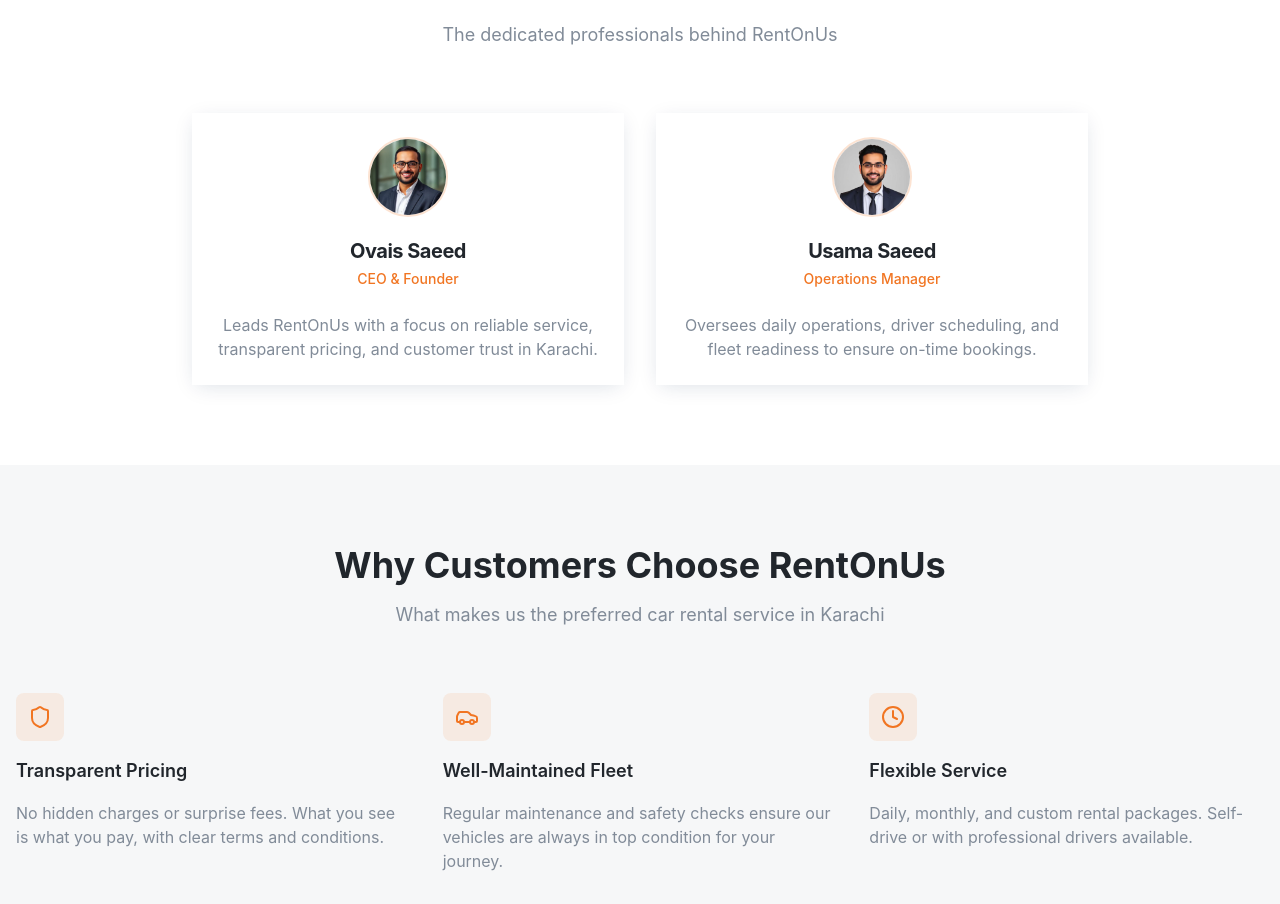
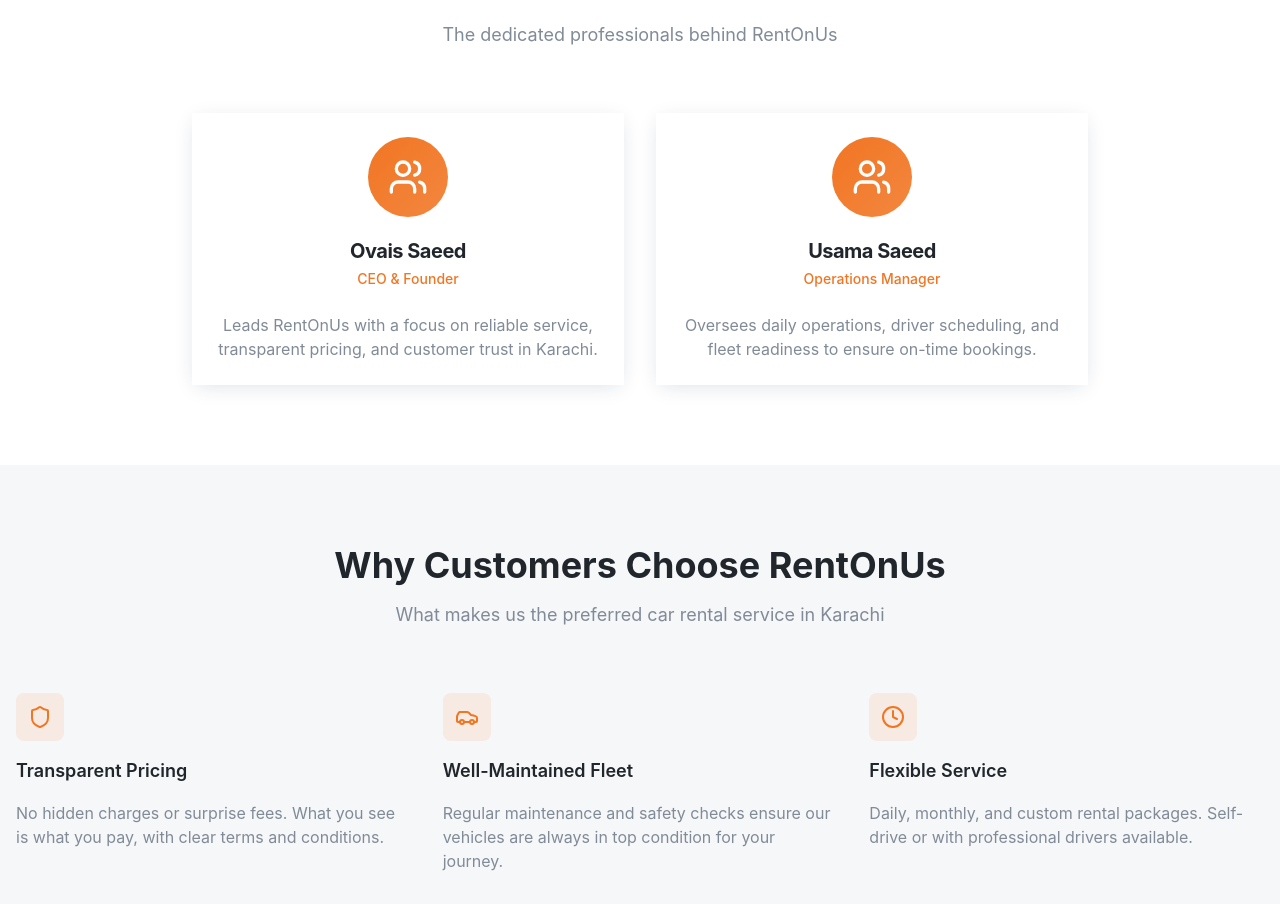
Before and after one commit to ahmedcyberflix/fortuner-focus-karachi, a React (Vite) app: page /about in a window 1280 px wide. Shown: the part 1621-2525 px from the top of the page. Built offline with nearby package versions, Linux system fonts and the light colour scheme; the HTML template or start-up script is replaced by a standard one.

Commit message:
Remove team member photos

```diff
--- a/src/pages/AboutPage.tsx
+++ b/src/pages/AboutPage.tsx
@@ -4,8 +4,6 @@ import { Card, CardContent, CardDescription, CardHeader, CardTitle } from "@/com
 import { Breadcrumb, BreadcrumbItem, BreadcrumbLink, BreadcrumbList, BreadcrumbPage, BreadcrumbSeparator } from "@/components/ui/breadcrumb";
 import Header from "@/components/Header";
 import Footer from "@/components/Footer";
-import ovaisSaeedImage from "@/assets/team/ovais-saeed.jpg";
-import usamaSaeedImage from "@/assets/team/usama-saeed.jpg";
 import {
   Car,
   Shield,
@@ -55,16 +53,12 @@ const AboutPage = () => {
       name: "Ovais Saeed",
       role: "CEO & Founder",
       description: "Leads RentOnUs with a focus on reliable service, transparent pricing, and customer trust in Karachi.",
-      image: ovaisSaeedImage,
-      alt: "Ovais Saeed — CEO & Founder, RentOnUs",
       ariaLabel: "Team member: Ovais Saeed, CEO and Founder"
     },
     {
       name: "Usama Saeed",
       role: "Operations Manager",
       description: "Oversees daily operations, driver scheduling, and fleet readiness to ensure on-time bookings.",
-      image: usamaSaeedImage,
-      alt: "Usama Saeed — Operations Manager, RentOnUs",
       ariaLabel: "Team member: Usama Saeed, Operations Manager"
     }
   ];
@@ -198,16 +192,8 @@ const AboutPage = () => {
             {team.map((member, index) => (
               <article key={index} role="listitem" className="trust-card text-center" aria-label={member.ariaLabel}>
                 <CardHeader>
-                  <div className="w-20 h-20 rounded-full overflow-hidden mx-auto mb-4 border-2 border-accent/20">
-                    <img
-                      src={member.image}
-                      alt={member.alt}
-                      width={80}
-                      height={80}
-                      className="w-full h-full object-cover"
-                      loading="lazy"
-                      decoding="async"
-                    />
+                  <div className="w-20 h-20 bg-gradient-to-br from-accent to-accent-light rounded-full flex items-center justify-center mx-auto mb-4">
+                    <Users className="w-10 h-10 text-accent-foreground" />
                   </div>
                   <CardTitle className="text-xl">
                     <h3>{member.name}</h3>
```
